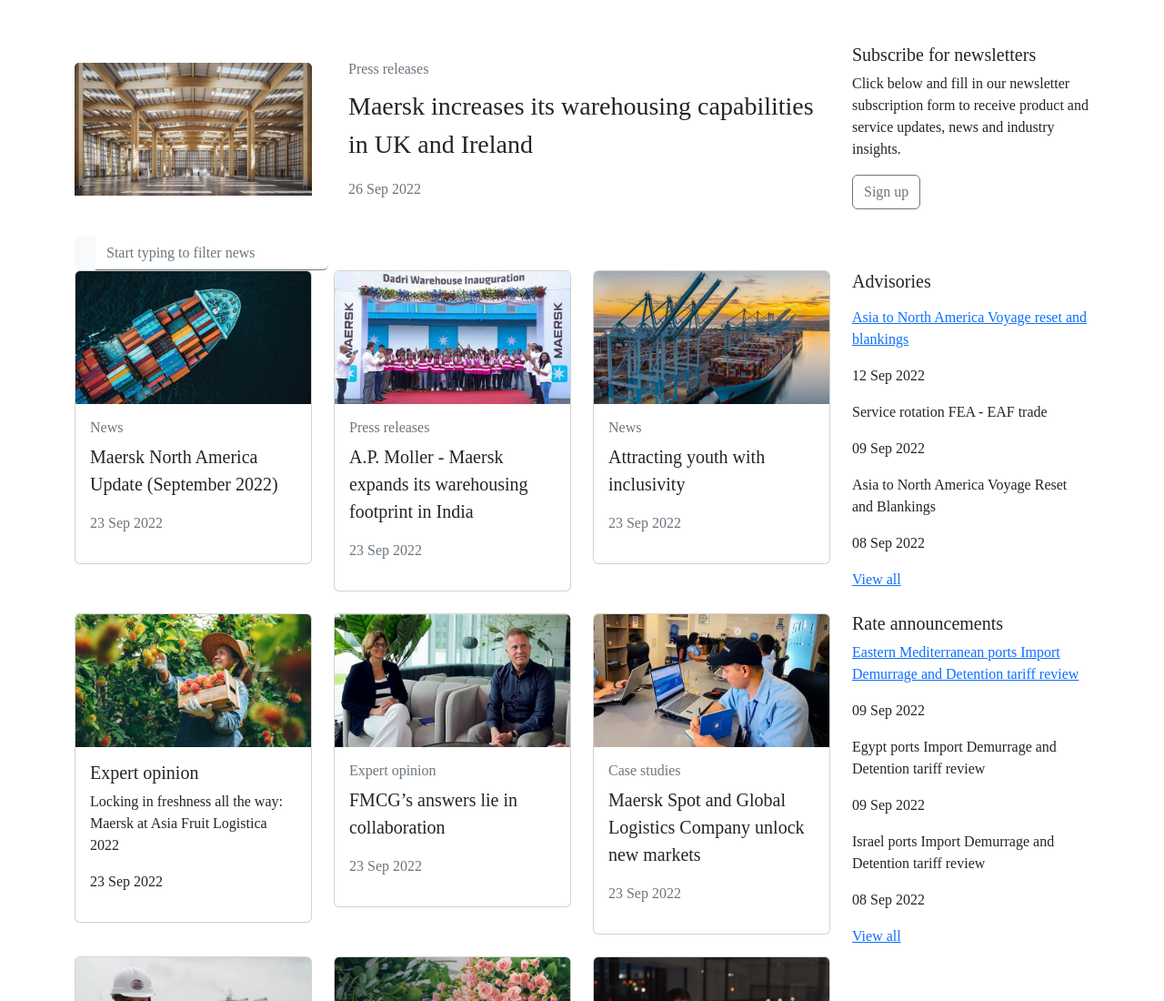
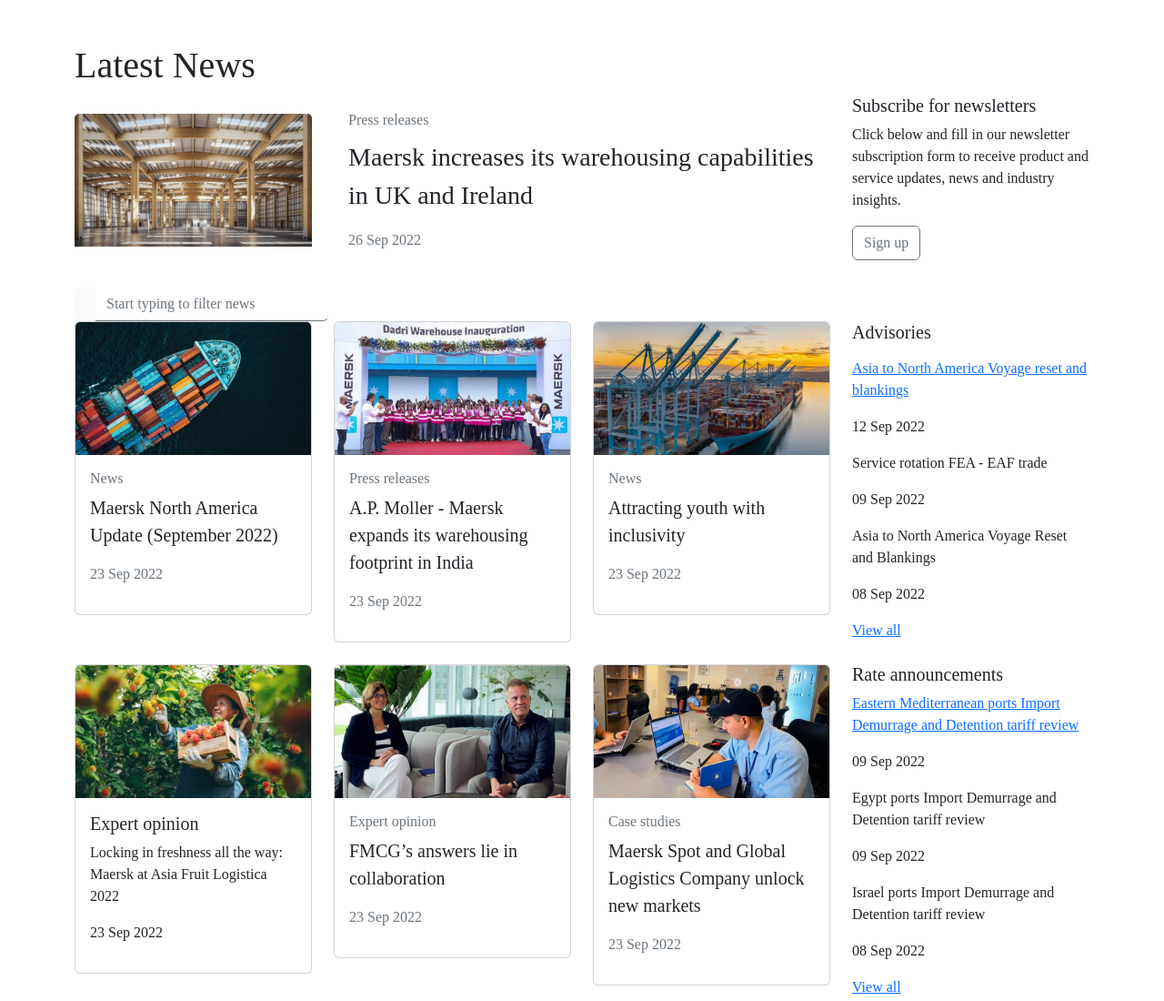
Before and after one commit to toluisjoel/maerskkk, a website: page news.html in a window 1280 px wide. Shown: the top 1100 px of the page at 91% size. Drawn offline with nearby package versions, Linux system fonts and the light colour scheme; some icons are missing; a web font is replaced by a local one.

Commit message:
final commit

```diff
--- a/news.html
+++ b/news.html
@@ -76,8 +76,9 @@
                 HERO SECTION
     ----------------------------------------------->
 
-    <section class="my-4">
+    <section class="my-4 mt-5">
         <div class="container">
+            <h1 class="headline-font">Latest News</h1>
             <div class="row">
                 <div class="col-lg-9 col-sm-12">
                     <div class="card border-0">
@@ -239,6 +240,9 @@
                             </div>
                         </div>
                     </div>
+                    <div class="text-center mt-4">
+                        <a href="" class="btn btn-outline-secondary py-4">Load more</a>
+                    </div>
                 </div>
 
                 <div class="col-lg-3 col-sm-12">
```
Also changed, not shown: index.html (+2 -2 lines).
